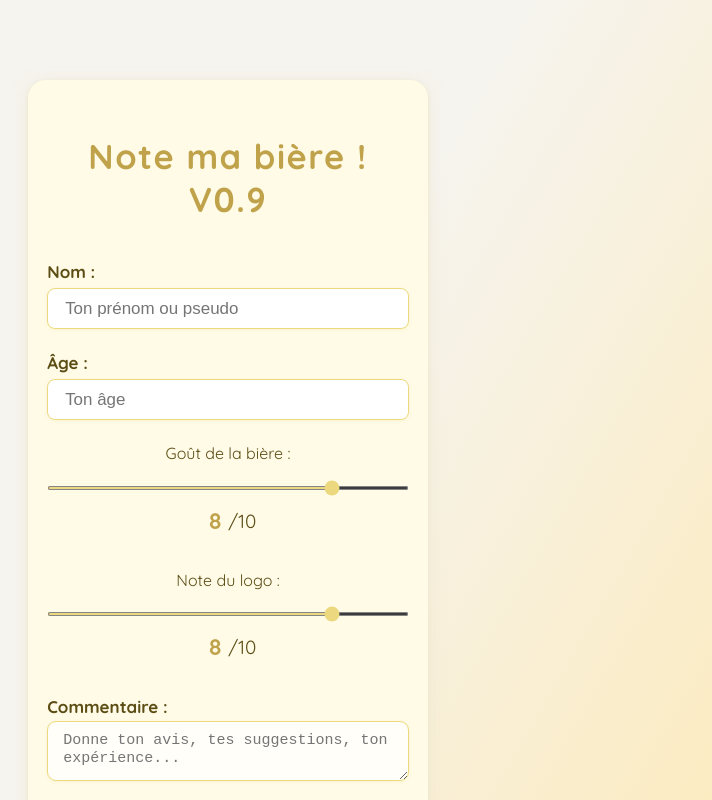
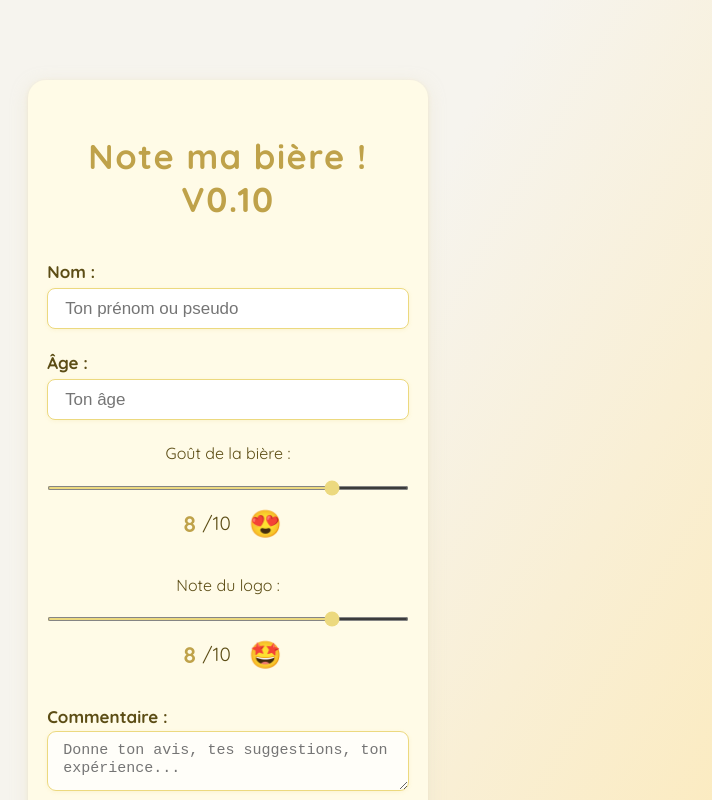
Before and after one commit to Nowen-12/Nowen-12.github.io, a plain HTML site: page index.html in a window 1280 px wide. Shown: the top 800 px of the page, 568-1280 px from the left. Drawn offline with Linux system fonts and the light colour scheme; no server answers.

Commit message:
Update index.html

```diff
--- a/index.html
+++ b/index.html
@@ -122,6 +122,11 @@
             font-size: 1em;
             margin-left: 0.1em;
         }
+        .emoji-show {
+            font-size: 1.4em;
+            margin-left: 0.5em;
+            vertical-align: middle;
+        }
         .range-row {
             margin-bottom: 0.7em;
         }
@@ -207,7 +212,7 @@
                 <img src="logo.png" alt="Logo Racine Dorée">
             </div>
             <form id="beerForm" class="form-card">
-                <h1>Note ma bière ! V0.9</h1>
+                <h1>Note ma bière ! V0.10</h1>
                 <label>Nom :
                     <input type="text" name="nom" required placeholder="Ton prénom ou pseudo">
                 </label>
@@ -217,15 +222,23 @@
                 <div class="range-row">
                     <label class="range-label">
                         Goût de la bière :
-                        <input type="range" name="gout" min="0" max="10" value="8" oninput="goutVal.textContent = this.value">
-                        <span class="note-inline"><output id="goutVal">8</output><span class="slash10">/10</span></span>
+                        <input type="range" name="gout" min="0" max="10" value="8" oninput="updateGoutEmoji(this.value)">
+                        <span class="note-inline">
+                            <output id="goutVal">8</output>
+                            <span class="slash10">/10</span>
+                            <span id="goutEmoji" class="emoji-show">😍</span>
+                        </span>
                     </label>
                 </div>
                 <div class="range-row">
                     <label class="range-label">
                         Note du logo :
-                        <input type="range" name="logo" min="0" max="10" value="8" oninput="logoVal.textContent = this.value">
-                        <span class="note-inline"><output id="logoVal">8</output><span class="slash10">/10</span></span>
+                        <input type="range" name="logo" min="0" max="10" value="8" oninput="updateLogoEmoji(this.value)">
+                        <span class="note-inline">
+                            <output id="logoVal">8</output>
+                            <span class="slash10">/10</span>
+                            <span id="logoEmoji" class="emoji-show">🤩</span>
+                        </span>
                     </label>
                 </div>
                 <label>Commentaire :
@@ -270,13 +283,32 @@
             }
         });
 
-        // Curseurs dynamiques
+        // Emoji tables
+        const goutEmojis = ["🤢","😣","😖","😕","😐","🙂","😊","😋","😍","🤩","🍻"];
+        const logoEmojis = ["💩","🙈","😑","😕","😐","🙂","👍","😍","🤩","🌟","🏆"];
+
+        // Curseurs dynamiques avec emoji
         const gout = document.querySelector('input[name="gout"]');
         const logo = document.querySelector('input[name="logo"]');
         const goutVal = document.getElementById('goutVal');
         const logoVal = document.getElementById('logoVal');
-        gout.addEventListener('input', () => goutVal.textContent = gout.value);
-        logo.addEventListener('input', () => logoVal.textContent = logo.value);
+        const goutEmoji = document.getElementById('goutEmoji');
+        const logoEmoji = document.getElementById('logoEmoji');
+
+        function updateGoutEmoji(val) {
+            goutVal.textContent = val;
+            goutEmoji.textContent = goutEmojis[val];
+        }
+        function updateLogoEmoji(val) {
+            logoVal.textContent = val;
+            logoEmoji.textContent = logoEmojis[val];
+        }
+        // Init on page load
+        updateGoutEmoji(gout.value);
+        updateLogoEmoji(logo.value);
+
+        gout.addEventListener('input', () => updateGoutEmoji(gout.value));
+        logo.addEventListener('input', () => updateLogoEmoji(logo.value));
 
         // Soumission du formulaire
         document.getElementById('beerForm').addEventListener('submit', async (e) => {
@@ -298,8 +330,8 @@
                 const docRef = await addDoc(collection(db, "notes"), data);
                 document.getElementById('msg').textContent = `Merci pour ton avis ! 🍺 (ID : ${docRef.id})`;
                 e.target.reset();
-                goutVal.textContent = "8";
-                logoVal.textContent = "8";
+                updateGoutEmoji(8);
+                updateLogoEmoji(8);
             } catch (err) {
                 document.getElementById('msg').textContent = "Erreur, réessaie plus tard.";
             }
```
